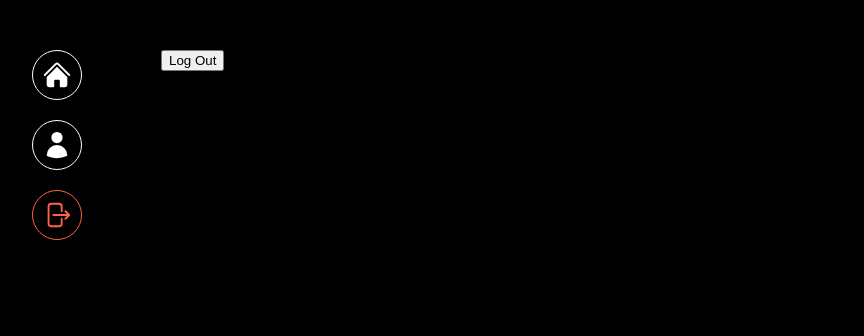
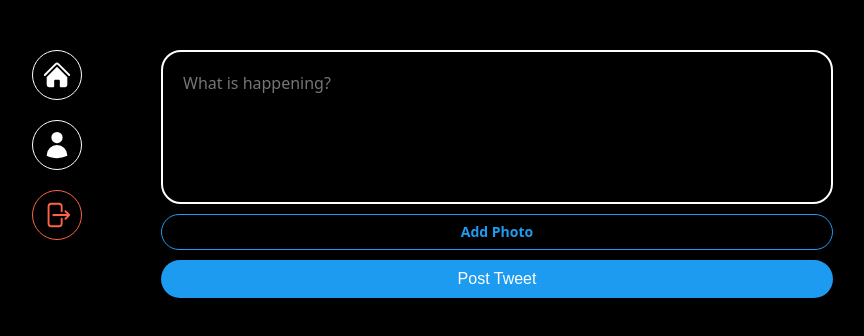
Before and after one commit to dnwls7738/NewReactTwitter, a React (Create React App) app: page / in a window 1280 px wide. Shown: the top 336 px of the page, without its empty margins (237-1101 px from the left). Built offline with nearby package versions, Linux system fonts and the light colour scheme; no server answers; sample sign-in values are in the browser's storage.

Commit message:
포스팅폼

```diff
--- a/src/App.js
+++ b/src/App.js
@@ -47,10 +47,14 @@
 ${reset};
 *{
 	box-sizing: border-box;
+
 }
 body{
 	background-color: black;
 	color: white;
+	font-family: system-ui, -apple-system, BlinkMacSystemFont,
+	'Segoe UI', Roboto, Oxygen, Ubuntu, Cantarell, 'Open Sans',
+	'Helvetica Neue', sans-serif;
 }
 `;
 
--- /dev/null
+++ b/src/components/PostTweetForm.jsx
@@ -0,0 +1,95 @@
+import React, { useState } from "react";
+import styled from "styled-components";
+
+const Form = styled.form`
+	display: flex;
+	flex-direction: column;
+	gap: 10px;
+`;
+const TextArea = styled.textarea`
+	border: 2px solid white;
+	padding: 20px;
+	border-radius: 20px;
+	font-size: 16px;
+	color: white;
+	background-color: #000;
+	width: 100%;
+	resize: none;
+	font-family: system-ui, -apple-system, BlinkMacSystemFont, "Segoe UI",
+		Roboto, Oxygen, Ubuntu, Cantarell, "Open Sans", "Helvetica Neue",
+		sans-serif;
+	&::placeholder {
+		font-size: 16px;
+	}
+	&:focus {
+		outline: none;
+		border-color: #1d9bf0;
+	}
+`;
+const AttachFileButton = styled.label`
+	padding: 10px 0;
+	color: #1d9bf0;
+	text-align: center;
+	border-radius: 20px;
+	border: 1px solid #1d9bf0;
+	font-size: 14px;
+	font-weight: 600;
+	cursor: pointer;
+`;
+const AttachFileInput = styled.input`
+	display: none;
+`;
+const SubmitBtn = styled.input`
+	background-color: #1d9bf0;
+	color: white;
+	border: none;
+	padding: 10px 0;
+	border-radius: 20px;
+	font-size: 16px;
+	cursor: pointer;
+	&:hover,
+	&:active {
+		opacity: 0.8;
+	}
+`;
+
+function PostTweetForm() {
+	const [isLoading, setIsLoading] = useState(false);
+	const [tweet, setTweet] = useState("");
+	const [file, setFile] = useState(null);
+	const onChange = (e) => {
+		setTweet(e.target.value);
+	};
+	const onFileChange = (e) => {
+		const { files } = e.target;
+		if (files && files.length === 1) {
+			setFile(files[0]);
+		}
+	};
+	return (
+		<Form>
+			<TextArea
+				rows={5}
+				maxLength={500}
+				onChange={onChange}
+				value={tweet}
+				placeholder="What is happening?"
+			/>
+			<AttachFileButton htmlFor="file">
+				{file ? "Photo Added ✅" : "Add Photo"}
+			</AttachFileButton>
+			<AttachFileInput
+				onChange={onFileChange}
+				type="file"
+				id="file"
+				accept="image/*"
+			/>
+			<SubmitBtn
+				type="submit"
+				value={isLoading ? "Posting...." : "Post Tweet"}
+			/>
+		</Form>
+	);
+}
+
+export default PostTweetForm;
--- a/src/components/layout.jsx
+++ b/src/components/layout.jsx
@@ -56,7 +56,7 @@
 							xmlns="http://www.w3.org/2000/svg"
 							viewBox="0 0 24 24"
 							fill="currentColor"
-							class="w-6 h-6"
+							className="w-6 h-6"
 						>
 							<path d="M11.47 3.84a.75.75 0 011.06 0l8.69 8.69a.75.75 0 101.06-1.06l-8.689-8.69a2.25 2.25 0 00-3.182 0l-8.69 8.69a.75.75 0 001.061 1.06l8.69-8.69z" />
 							<path d="M12 5.432l8.159 8.159c.03.03.06.058.091.086v6.198c0 1.035-.84 1.875-1.875 1.875H15a.75.75 0 01-.75-.75v-4.5a.75.75 0 00-.75-.75h-3a.75.75 0 00-.75.75V21a.75.75 0 01-.75.75H5.625a1.875 1.875 0 01-1.875-1.875v-6.198a2.29 2.29 0 00.091-.086L12 5.43z" />
@@ -84,12 +84,12 @@
 						xmlns="http://www.w3.org/2000/svg"
 						viewBox="0 0 24 24"
 						fill="currentColor"
-						class="w-6 h-6"
+						className="w-6 h-6"
 					>
 						<path
-							fill-rule="evenodd"
+							fillRule="evenodd"
 							d="M7.5 3.75A1.5 1.5 0 006 5.25v13.5a1.5 1.5 0 001.5 1.5h6a1.5 1.5 0 001.5-1.5V15a.75.75 0 011.5 0v3.75a3 3 0 01-3 3h-6a3 3 0 01-3-3V5.25a3 3 0 013-3h6a3 3 0 013 3V9A.75.75 0 0115 9V5.25a1.5 1.5 0 00-1.5-1.5h-6zm10.72 4.72a.75.75 0 011.06 0l3 3a.75.75 0 010 1.06l-3 3a.75.75 0 11-1.06-1.06l1.72-1.72H9a.75.75 0 010-1.5h10.94l-1.72-1.72a.75.75 0 010-1.06z"
-							clip-rule="evenodd"
+							clipRule="evenodd"
 						/>
 					</svg>
 				</MenuItem>
--- a/src/routes/home.jsx
+++ b/src/routes/home.jsx
@@ -1,17 +1,14 @@
 import React from "react";
-import { auth } from "../firebase";
-import { useNavigate } from "react-router-dom";
+import PostTweetForm from "../components/PostTweetForm";
+import styled from "styled-components";
+
+const Wrapper = styled.div``;
 
 function Home() {
-	const navigate = useNavigate();
-	const logOut = () => {
-		auth.signOut();
-		navigate("/login");
-	};
 	return (
-		<h1>
-			<button onClick={logOut}>Log Out</button>
-		</h1>
+		<Wrapper>
+			<PostTweetForm />
+		</Wrapper>
 	);
 }
 
```
